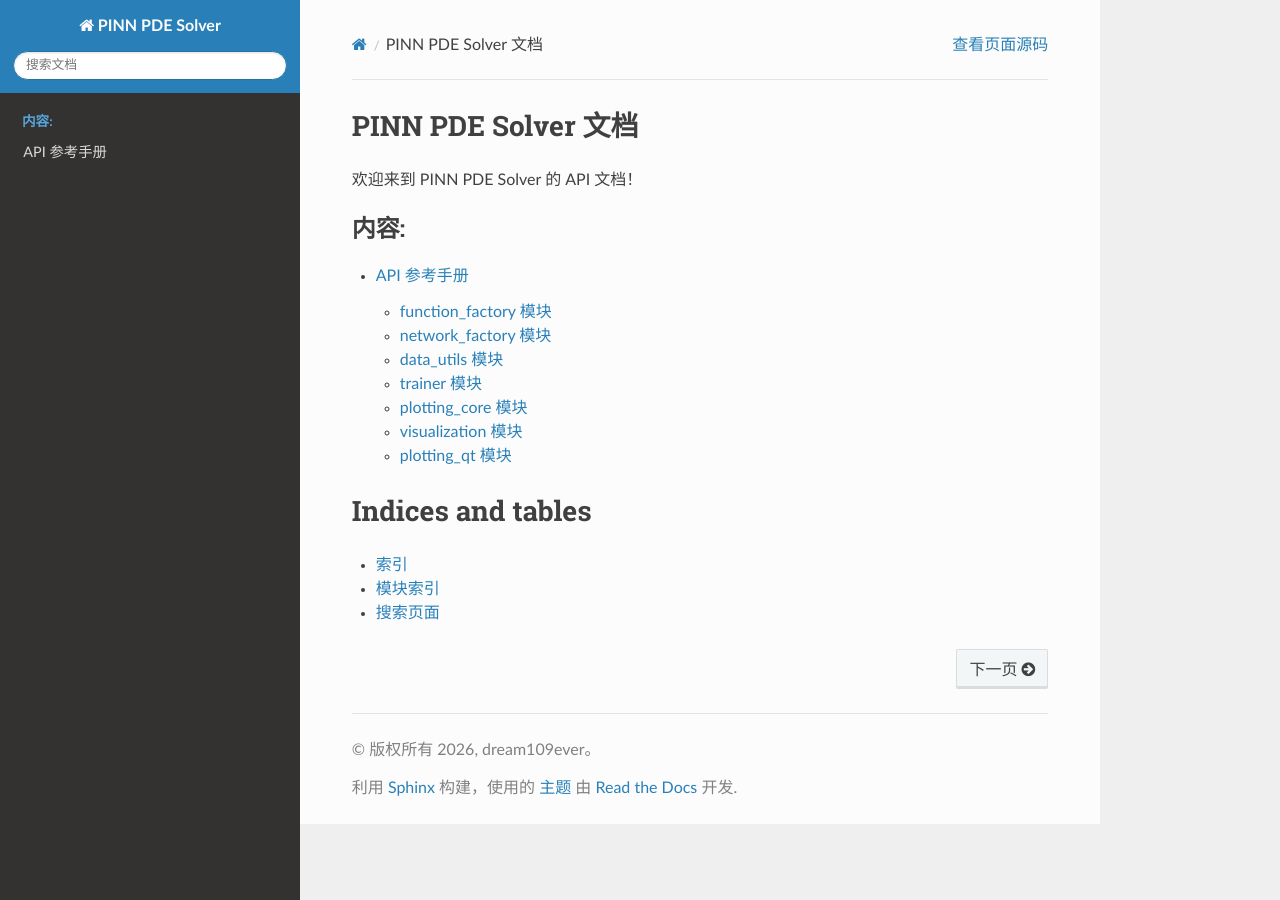
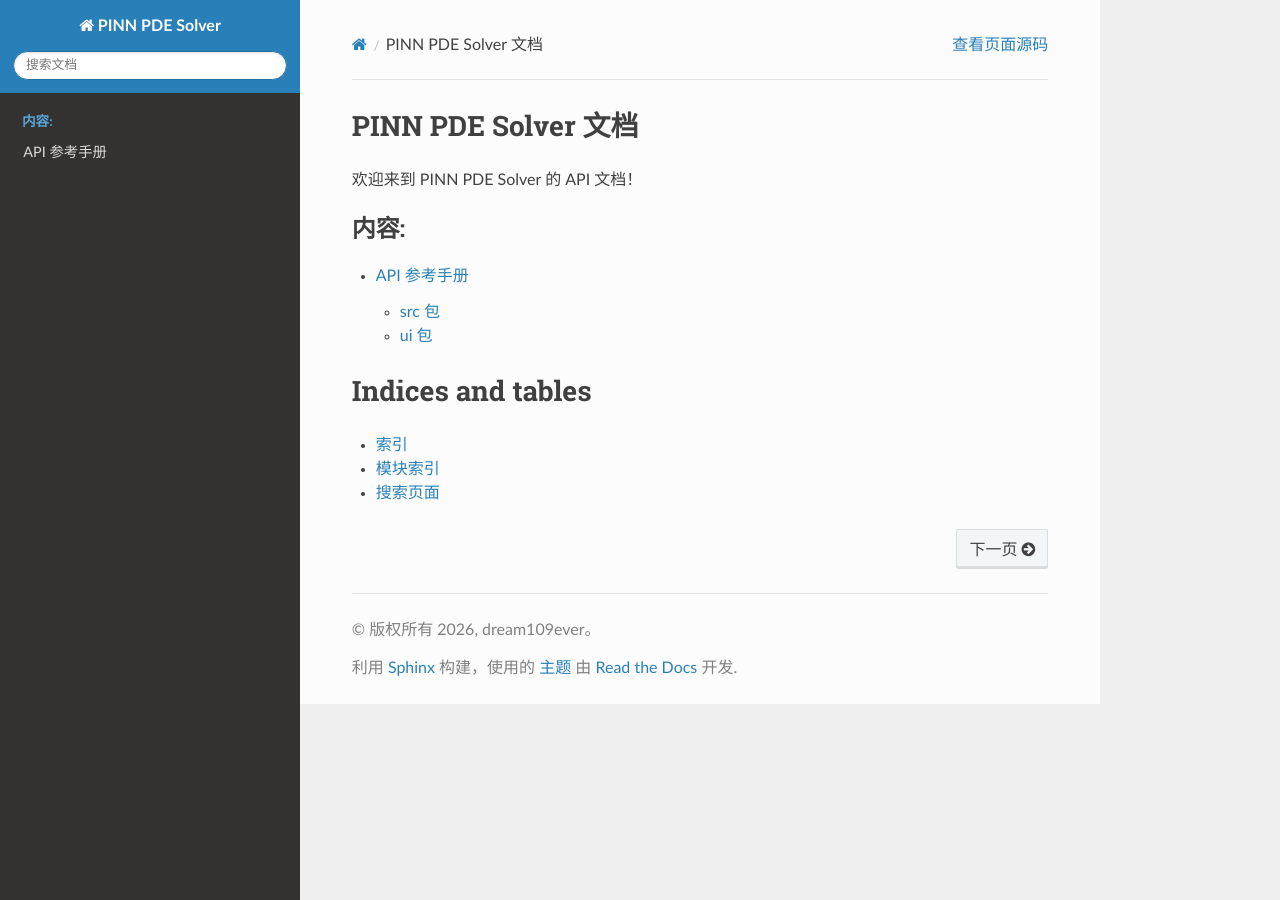
Before and after one commit to dream109ever/pde_pinn_project, a Sphinx documentation site: the page built from docs/index.rst, in a window 1280 px wide. Built offline with Sphinx 7.4.7 and the Read the Docs theme 3.1.0, drawn with Linux system fonts in a browser that asks for light colours; part of the change alters nothing that is shown.

```diff
--- a/docs/conf.py
+++ b/docs/conf.py
@@ -17,12 +17,15 @@ release = '1.1.0'
 import os
 import sys
 
-sys.path.insert(0, os.path.abspath('../src'))
+project_root = os.path.abspath('..')
+sys.path.insert(0, project_root)
+sys.path.insert(0, os.path.join(project_root, 'src'))
 
 extensions = [
     'sphinx.ext.autodoc',
     'sphinx.ext.viewcode',
     'sphinx.ext.mathjax',
+    'sphinx.ext.napoleon',
 ]
 
 mathjax_path = 'https://cdn.jsdelivr.net/npm/mathjax@3/es5/tex-chtml.js'
@@ -61,7 +64,6 @@ autodoc_default_options = {
     'private-members': False,
     'show-inheritance': True,
     'special-members': '__init__',
-    'exclude-members': '__weakref__',
 }
 
 autodoc_mock_imports = [
@@ -69,7 +71,15 @@ autodoc_mock_imports = [
     'PyQt5.QtCore',
     'PyQt5.QtWidgets',
     'PyQt5.QtGui',
+    'PyQt5.QtXml',
+    'PyQt5.QtChart',
     'ipywidgets',
     'IPython',
     'IPython.display',
+    'matplotlib',
+    'matplotlib.backends',
+    'matplotlib.backends.backend_qt5agg',
+    'mpl_toolkits',
 ]
+
+autodoc_import_modules = True
--- a/docs/modules/api.rst
+++ b/docs/modules/api.rst
@@ -1,14 +1,17 @@
 API 参考手册
 ============
 
-本文档列出 ``src`` 包中所有公开模块、类、函数及方法的详细说明。
+本文档列出 ``src`` 和 ``ui`` 包中所有公开模块、类、函数及方法的详细说明。
 
 .. toctree::
    :maxdepth: 2
    :caption: 模块索引
 
+src 包
+------
+
 function_factory 模块
----------------------
+~~~~~~~~~~~~~~~~~~~~~
 
 .. automodule:: function_factory
    :members:
@@ -16,7 +19,7 @@ function_factory 模块
    :show-inheritance:
 
 network_factory 模块
---------------------
+~~~~~~~~~~~~~~~~~~~~
 
 .. automodule:: network_factory
    :members:
@@ -24,7 +27,7 @@ network_factory 模块
    :show-inheritance:
 
 data_utils 模块
----------------
+~~~~~~~~~~~~~~~
 
 .. automodule:: data_utils
    :members:
@@ -32,7 +35,7 @@ data_utils 模块
    :show-inheritance:
 
 trainer 模块
-------------
+~~~~~~~~~~~~
 
 .. automodule:: trainer
    :members:
@@ -40,7 +43,7 @@ trainer 模块
    :show-inheritance:
 
 plotting_core 模块
-------------------
+~~~~~~~~~~~~~~~~~~
 
 .. automodule:: plotting_core
    :members:
@@ -48,7 +51,7 @@ plotting_core 模块
    :show-inheritance:
 
 visualization 模块
-------------------
+~~~~~~~~~~~~~~~~~~
 
 .. automodule:: visualization
    :members:
@@ -56,9 +59,103 @@ visualization 模块
    :show-inheritance:
 
 plotting_qt 模块
-----------------
+~~~~~~~~~~~~~~~~
 
 .. automodule:: plotting_qt
    :members:
    :undoc-members:
    :show-inheritance:
+
+ui 包
+-----
+
+ui 包概述
+~~~~~~~~~
+
+.. automodule:: ui
+   :members:
+   :undoc-members:
+   :show-inheritance:
+
+ui.app_config 模块
+~~~~~~~~~~~~~~~~~~
+
+.. automodule:: ui.app_config
+   :members:
+   :undoc-members:
+   :show-inheritance:
+
+ui.theme_manager 模块
+~~~~~~~~~~~~~~~~~~~~~
+
+.. automodule:: ui.theme_manager
+   :members:
+   :undoc-members:
+   :show-inheritance:
+
+ui.main_window 模块
+~~~~~~~~~~~~~~~~~~~
+
+.. automodule:: ui.main_window
+   :members:
+   :undoc-members:
+   :show-inheritance:
+
+ui.pages 子包
+~~~~~~~~~~~~~
+
+ui.pages.base_widgets 模块
+^^^^^^^^^^^^^^^^^^^^^^^^^^
+
+.. automodule:: ui.pages.base_widgets
+   :members:
+   :undoc-members:
+   :show-inheritance:
+
+ui.pages.mode_selection_page 模块
+^^^^^^^^^^^^^^^^^^^^^^^^^^^^^^^^^
+
+.. automodule:: ui.pages.mode_selection_page
+   :members:
+   :undoc-members:
+   :show-inheritance:
+
+ui.pages.settings_dialog_page 模块
+^^^^^^^^^^^^^^^^^^^^^^^^^^^^^^^^^^
+
+.. automodule:: ui.pages.settings_dialog_page
+   :members:
+   :undoc-members:
+   :show-inheritance:
+
+ui.pages.solver_page 模块
+^^^^^^^^^^^^^^^^^^^^^^^^^
+
+.. automodule:: ui.pages.solver_page
+   :members:
+   :undoc-members:
+   :show-inheritance:
+
+ui.pages.pinn_input_page 模块
+^^^^^^^^^^^^^^^^^^^^^^^^^^^^^
+
+.. automodule:: ui.pages.pinn_input_page
+   :members:
+   :undoc-members:
+   :show-inheritance:
+
+ui.pages.pinn_plot_page 模块
+^^^^^^^^^^^^^^^^^^^^^^^^^^^^
+
+.. automodule:: ui.pages.pinn_plot_page
+   :members:
+   :undoc-members:
+   :show-inheritance:
+
+ui.pages.plot_window_page 模块
+^^^^^^^^^^^^^^^^^^^^^^^^^^^^^^
+
+.. automodule:: ui.pages.plot_window_page
+   :members:
+   :undoc-members:
+   :show-inheritance:
```
Also changed, not shown: 1 other file.
